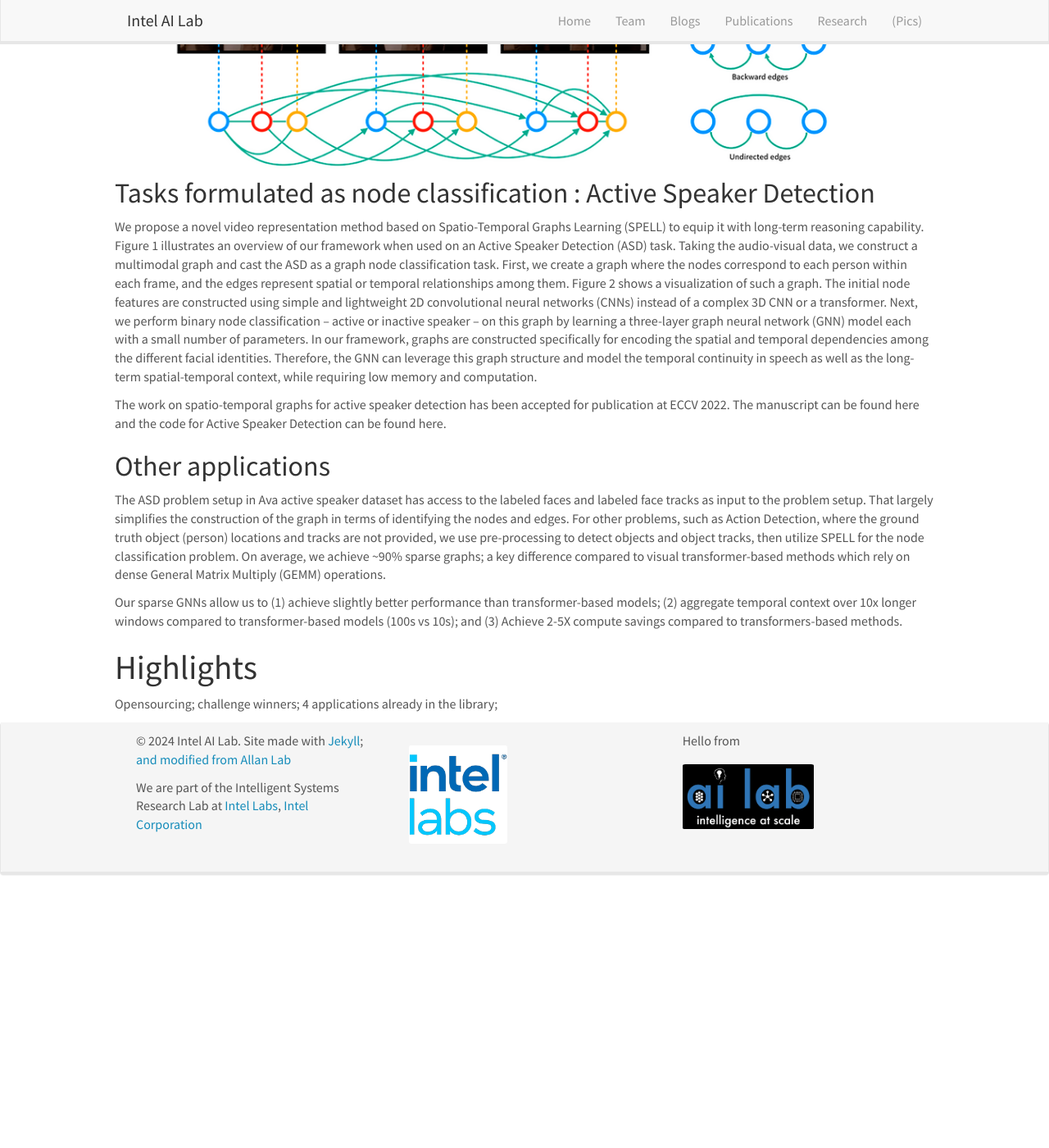
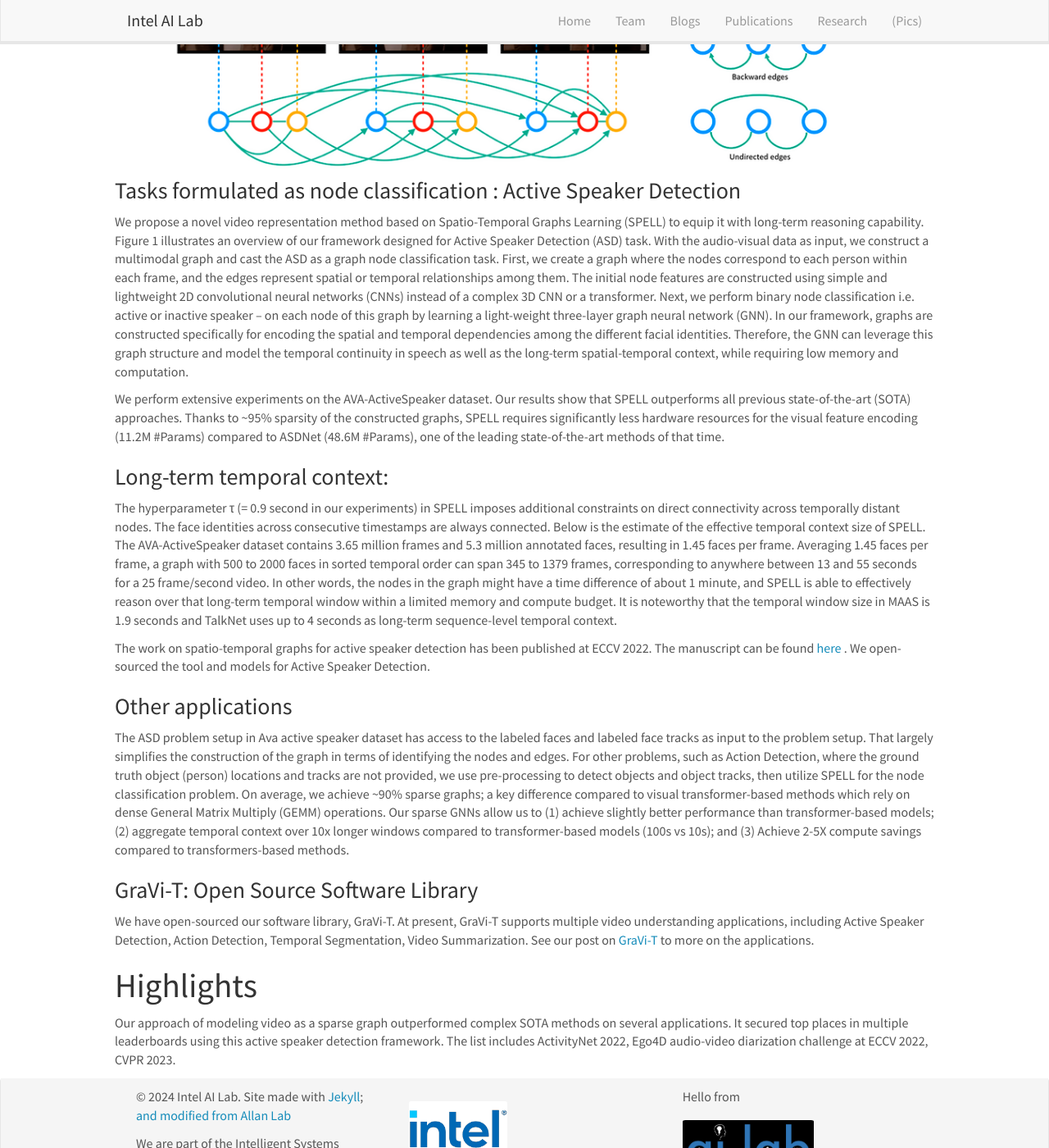
Before and after one commit to intelailabpage/intelailabpage.github.io, a Jekyll site: the page built from _posts/2024-04-16-longformvideoseries-part1.md, in a window 1280 px wide and 1400 px high, scrolled down 1890 px. Shown: the whole window at 82% size. Built offline with Jekyll 4.4.1, drawn with Linux system fonts in a browser that asks for light colours; nearby versions of some CDN libraries; comment, search, counter and statistics services are not loaded; before the commit the page ends 2979 px from its top, so only the background shows below that.

Commit message:
Update 2024-04-16-longformvideoseries-part1.md

```diff
--- a/_posts/2024-04-16-longformvideoseries-part1.md
+++ b/_posts/2024-04-16-longformvideoseries-part1.md
@@ -33,24 +33,27 @@ Now comes this question. If we need to know whether a video is of type 'swimming
 
 # Our approach of video as spatio-temporal graph #
 
-![]({{ site.url }}{{ site.baseurl }}/images/pubpic/spell.png){: style="width: 950px; float: left; margin: 0px 10px" : image-caption ="text"}
+![]({{ site.url }}{{ site.baseurl }}/images/pubpic/spell.png){: style="width: 950px; float: left; margin: 0px 10px"}
 {: image-caption ="*Figure 1: (a): An illustration of our graph construction process. The frames above are temporally ordered from left to right. The three colors of blue, red, and yellow denote three identities that are present in the frames. Each node in the graph corresponds to each face in the frames. SPELL connects all the inter-identity faces from the same frame with the undirected edges. SPELL also connects the same identities by the forward/backward/undirected edges across the frames (controlled by a hyperparameter, τ) . In this example, the same identities are connected across the frames by the forward edges, which are directed and only go in the temporally forward direction. (b): The process for creating the backward and undirected graph is identical, except in the former case the edges for the same identities go in the opposite direction and the latter has no directed edge. Each node also contains the audio information which is not shown here.*"}
 
 
-## Tasks formulated as node classification : Active Speaker Detection ##
+### Tasks formulated as node classification : Active Speaker Detection ###
 
 We propose a novel video representation method based on Spatio-Temporal Graphs Learning (SPELL) to equip it with long-term reasoning capability.
-Figure 1 illustrates an overview of our framework when used on an Active Speaker Detection (ASD) task. Taking the audio-visual data, we construct a multimodal graph and cast the ASD as a graph node classification task. First, we create a graph where the nodes correspond to each person within each frame, and the edges represent spatial or temporal relationships among them. Figure 2 shows a visualization of such a graph. The initial node features are constructed using simple and lightweight 2D convolutional neural networks (CNNs) instead of a complex 3D CNN or a transformer. Next, we perform binary node classification – active or inactive speaker – on this graph by learning a three-layer graph neural network (GNN) model each with a small number of parameters. In our framework, graphs are constructed specifically for encoding the spatial and temporal dependencies among the different facial identities. Therefore, the GNN can leverage this graph structure and model the temporal continuity in speech as well as the long-term spatial-temporal context, while requiring low memory and computation.
+Figure 1 illustrates an overview of our framework designed for Active Speaker Detection (ASD) task. With the audio-visual data as input, we construct a multimodal graph and cast the ASD as a graph node classification task. First, we create a graph where the nodes correspond to each person within each frame, and the edges represent spatial or temporal relationships among them. The initial node features are constructed using simple and lightweight 2D convolutional neural networks (CNNs) instead of a complex 3D CNN or a transformer. Next, we perform binary node classification i.e. active or inactive speaker – on each node of this graph by learning a light-weight three-layer graph neural network (GNN). In our framework, graphs are constructed specifically for encoding the spatial and temporal dependencies among the different facial identities. Therefore, the GNN can leverage this graph structure and model the temporal continuity in speech as well as the long-term spatial-temporal context, while requiring low memory and computation.
 
-The work on spatio-temporal graphs for active speaker detection has been accepted for publication at ECCV 2022. The manuscript can be found here and the code for Active Speaker Detection can be found here.
+We perform extensive experiments on the AVA-ActiveSpeaker dataset. Our results show that SPELL outperforms all previous state-of-the-art (SOTA) approaches. Thanks to ~95% sparsity of the constructed graphs, SPELL requires significantly less hardware resources for the visual feature encoding (11.2M #Params) compared to ASDNet (48.6M #Params), one of the leading state-of-the-art methods of that time.
 
-## Other applications ##
-The ASD problem setup in Ava active speaker dataset has access to the labeled faces and labeled face tracks as input to the problem setup. That largely simplifies the construction of the graph in terms of identifying the nodes and edges. For other problems, such as Action Detection, where the ground truth object (person) locations and tracks are not provided, we use pre-processing to detect objects and object tracks, then utilize SPELL for the node classification problem. On average, we achieve ~90% sparse graphs; a key difference compared to visual transformer-based methods which rely on dense General Matrix Multiply (GEMM) operations.
+### Long-term temporal context: ###
+The hyperparameter τ (= 0.9 second in our experiments) in SPELL imposes additional constraints on direct connectivity across temporally distant nodes. The face identities across consecutive timestamps are always connected. Below is the estimate of the effective temporal context size of SPELL. The AVA-ActiveSpeaker dataset contains 3.65 million frames and 5.3 million annotated faces, resulting in 1.45 faces per frame. Averaging 1.45 faces per frame, a graph with 500 to 2000 faces in sorted temporal order can span 345 to 1379 frames, corresponding to anywhere between 13 and 55 seconds for a 25 frame/second video. In other words, the nodes in the graph might have a time difference of about 1 minute, and SPELL is able to effectively reason over that long-term temporal window within a limited memory and compute budget. It is noteworthy that the temporal window size in MAAS is 1.9 seconds and TalkNet uses up to 4 seconds as long-term sequence-level temporal context.
 
-Our sparse GNNs allow us to (1) achieve slightly better performance than transformer-based models; (2) aggregate temporal context over 10x longer windows compared to transformer-based models (100s vs 10s); and (3) Achieve 2-5X compute savings compared to transformers-based methods.
+The work on spatio-temporal graphs for active speaker detection has been published at ECCV 2022. The manuscript can be found <a href=""> here </a>. We open-sourced the tool and models for Active Speaker Detection.
+
+### Other applications ###
+The ASD problem setup in Ava active speaker dataset has access to the labeled faces and labeled face tracks as input to the problem setup. That largely simplifies the construction of the graph in terms of identifying the nodes and edges. For other problems, such as Action Detection, where the ground truth object (person) locations and tracks are not provided, we use pre-processing to detect objects and object tracks, then utilize SPELL for the node classification problem. On average, we achieve ~90% sparse graphs; a key difference compared to visual transformer-based methods which rely on dense General Matrix Multiply (GEMM) operations. Our sparse GNNs allow us to (1) achieve slightly better performance than transformer-based models; (2) aggregate temporal context over 10x longer windows compared to transformer-based models (100s vs 10s); and (3) Achieve 2-5X compute savings compared to transformers-based methods.
+
+### GraVi-T: Open Source Software Library ###
+We have open-sourced our software library, GraVi-T. At present, GraVi-T supports multiple video understanding applications, including Active Speaker Detection, Action Detection, Temporal Segmentation, Video Summarization. See our post on <a href="https://intelailabpage.github.io/2023/03/29/gravi-t.html"> GraVi-T </a> to more on the applications.
 
 # Highlights #
-
-Opensourcing;
-challenge winners;
-4 applications already in the library;
+Our approach of modeling video as a sparse graph outperformed complex SOTA methods on several applications. It secured top places in multiple leaderboards using this active speaker detection framework. The list includes ActivityNet 2022, Ego4D audio-video diarization challenge at ECCV 2022, CVPR 2023.
```
